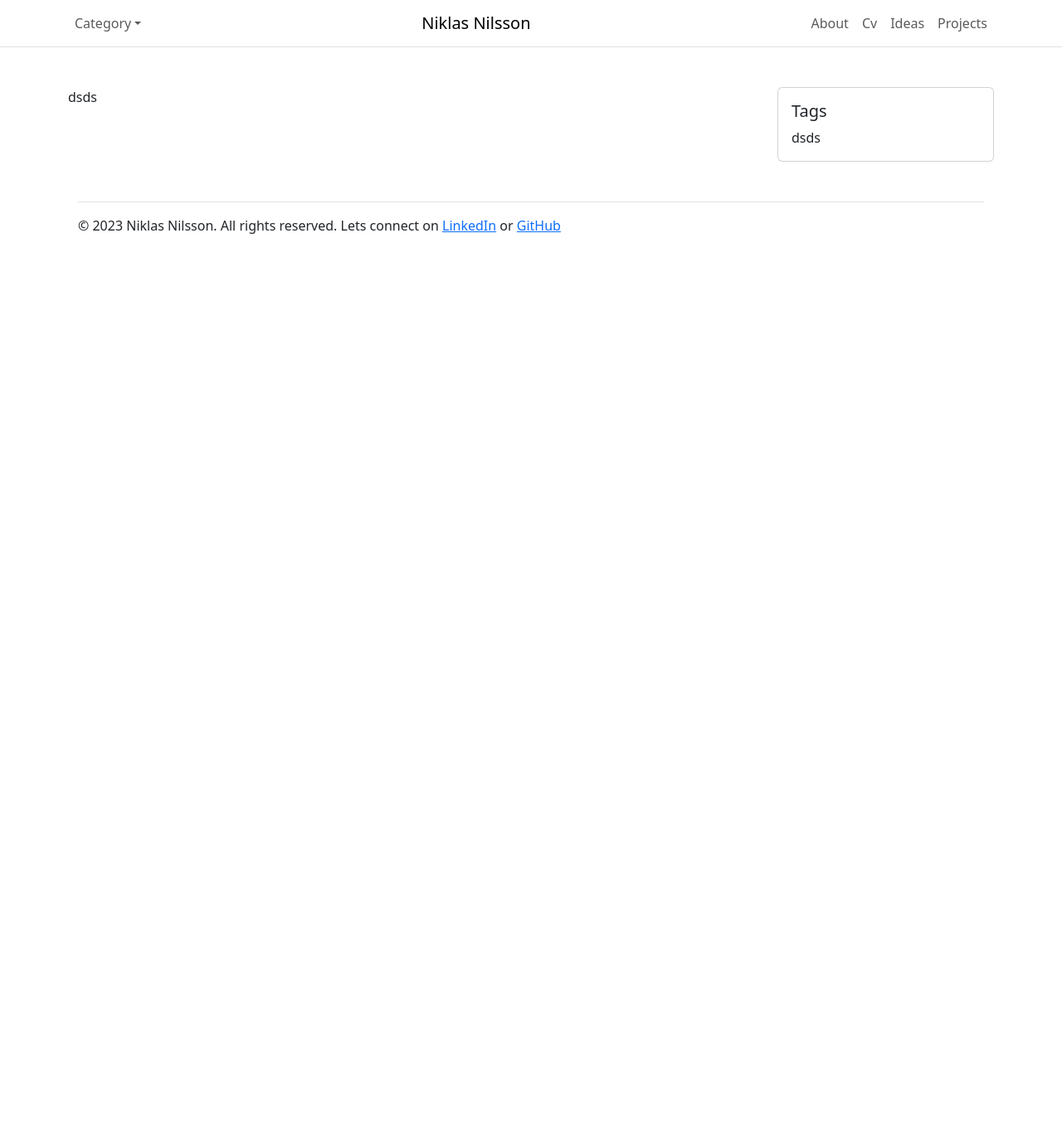
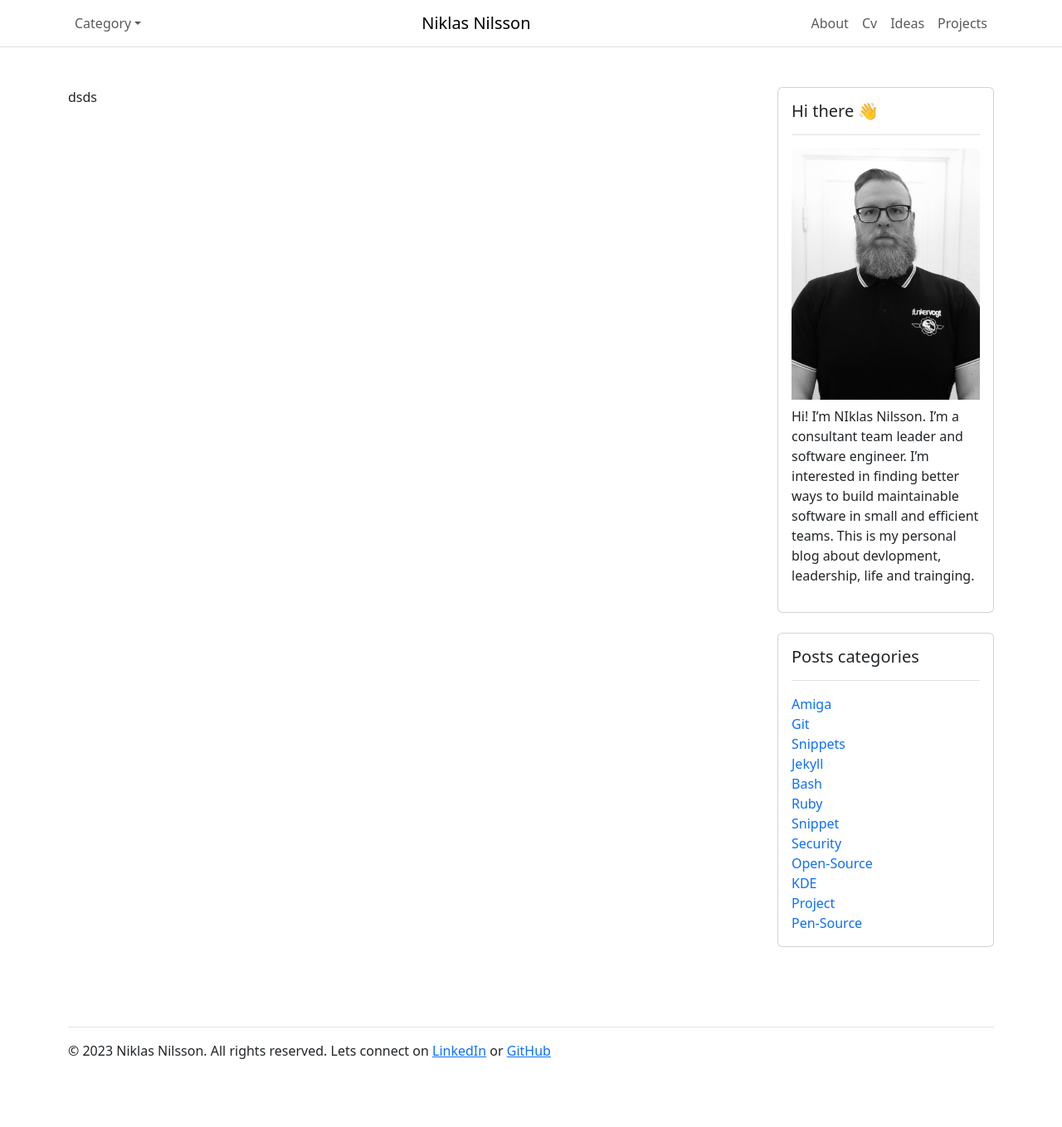
Before and after one commit to niklasnson/0x68k.github.io, a Jekyll site: the page built from _pages/cv.md, in a window 1280 px wide. Shown: the whole page at 83% size. Built offline with Jekyll 4.4.1, drawn with Linux system fonts in a browser that asks for light colours; before the commit the page ends 900 px from its top, so only the background shows below that.

Commit message:
Updates layout on pages

```diff
--- a/_layouts/category-archive.html
+++ b/_layouts/category-archive.html
@@ -6,7 +6,7 @@
       {% for post in page.posts %}
         <li>
           <time>{{ post.date | date:"%d %b" }}</time>
-          <a href="{{ post.url }}">{{ post.title }}</a>
+          <a class="text-capitalize link-offset-2 link-offset-3-hover link-underline link-underline-opacity-0" href="{{ post.url }}">{{ post.title }}</a>
         </li>
       {% endfor %}
     </ul>
--- a/_layouts/page.html
+++ b/_layouts/page.html
@@ -10,11 +10,20 @@
       <div class="col-md-3 ms-auto">
         <div class="card tags">
           <div class="card-body">
-            <h5 class="card-title">Tags</h5>
-              dsds
+            <h5 class="card-title border-bottom pb-3 mb-3">Hi there 👋</h5>
+            <p><img src="/assets/img/prof_pic.jpg" class="rounded img-fluid pb-2">Hi! I’m NIklas Nilsson. I’m a consultant team leader and software engineer. I’m interested in finding better ways to build maintainable software in small and efficient teams. This is my personal blog about devlopment, leadership, life and trainging.</p>
+          </div>
+        </div>
+        <div class="card tags mt-4">
+          <div class="card-body">
+            <h5 class="card-title border-bottom pb-3 mb-3">Posts categories</h5>
+            <ul class="list-unstyled">
+            {% for category in site.categories %}
+            <li><a class="text-capitalize link-offset-2 link-offset-3-hover link-underline link-underline-opacity-0" href='/archives/category/{{category|first}}'>{{ category|first }}</a></li>
+            {% endfor %}
             </ul>
           </div>
-
+        </div>
       </div>
     </div>
   </div>
--- a/_layouts/tag-archive.html
+++ b/_layouts/tag-archive.html
@@ -6,7 +6,7 @@
       {% for post in page.posts %}
         <li>
           <time>{{ post.date | date:"%d %b" }}</time>
-          <a href="{{ post.url }}">{{ post.title }}</a>
+          <a class="text-capitalize link-offset-2 link-offset-3-hover link-underline link-underline-opacity-0" href="{{ post.url }}">{{ post.title }}</a>
         </li>
       {% endfor %}
     </ul>
```
Also changed, not shown: _layouts/post.html (+7 -0 lines).
